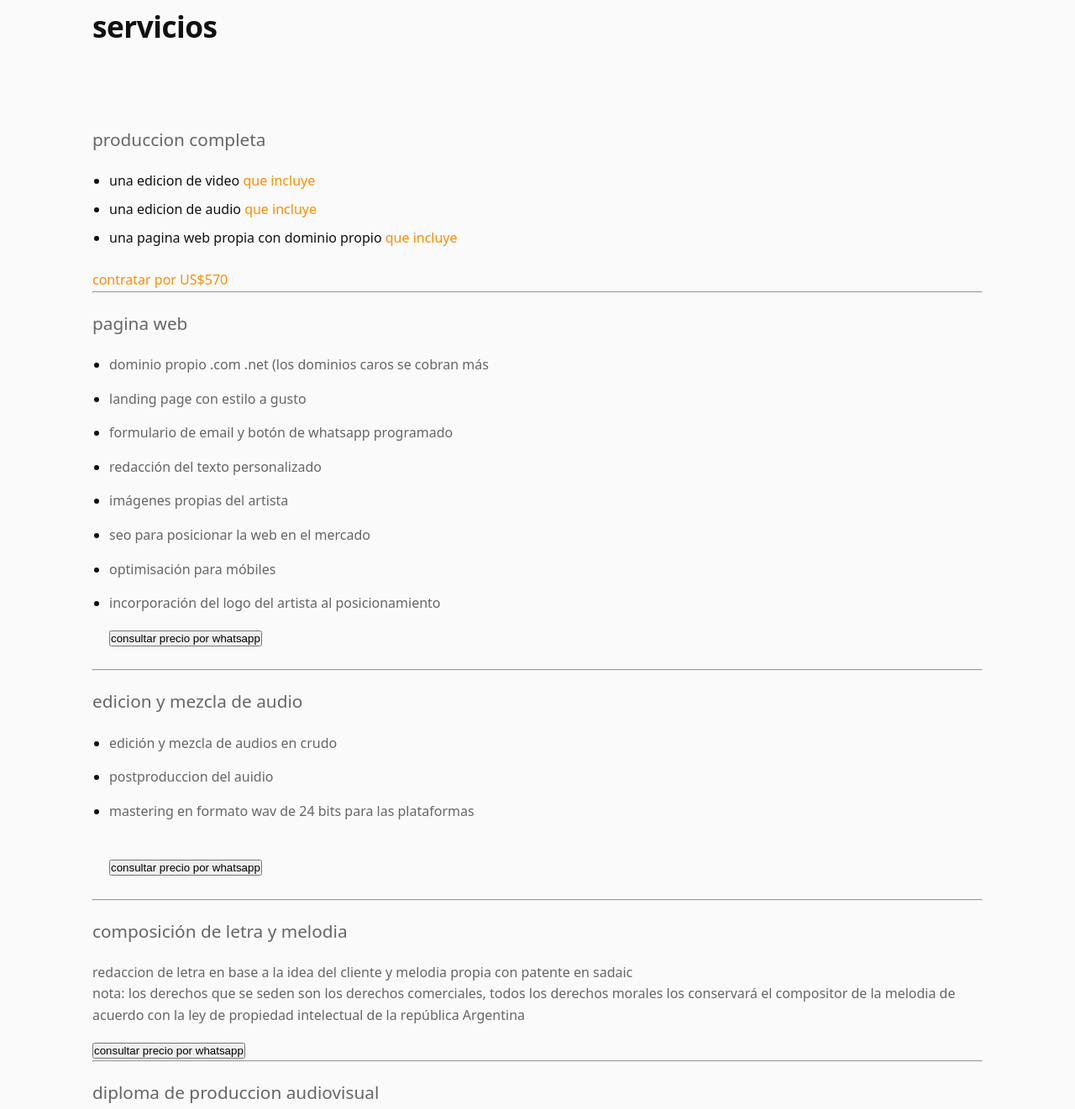
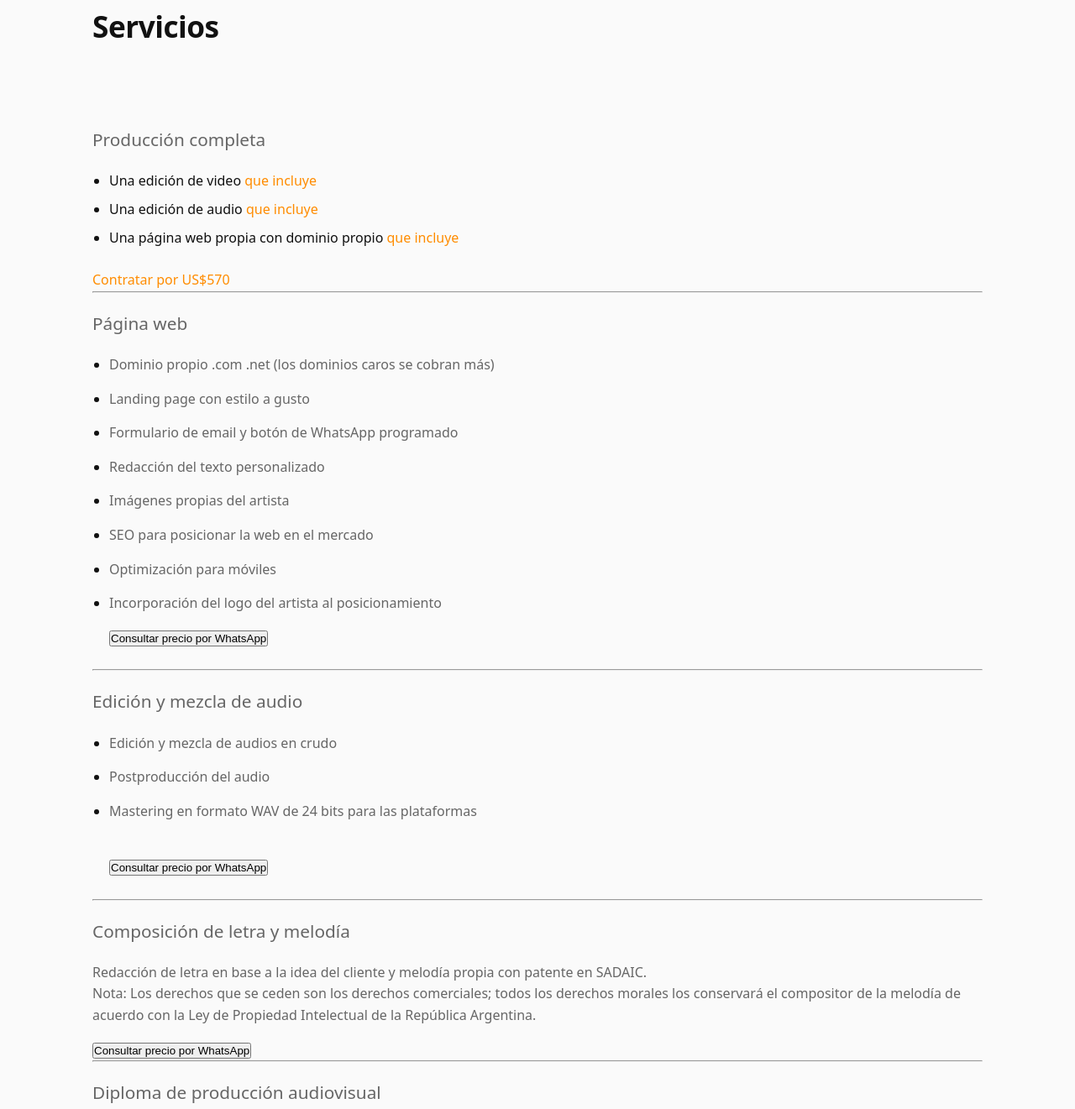
Before and after one commit to fernisauriorex-create/Elchinoenriqueproducciones.site, a plain HTML site: page servicios.html in a window 1280 px wide. Shown: the part 69-1390 px from the top of the page at 84% size. Drawn offline with nearby package versions, Linux system fonts and the light colour scheme; a web font is replaced by a local one.

Commit message:
Update text formatting and capitalization in servicios.html

```diff
--- a/servicios.html
+++ b/servicios.html
@@ -15,58 +15,58 @@
     <span class="material-symbols-outlined">
 <a href="menu.html">menu</a>
 </span>
-<h1>servicios</h1>
-   <br>
-   <br>
- <h2>produccion completa</h2>
+<h1>Servicios</h1>
+    <br>
+    <br>
+ <h2>Producción completa</h2>
  <div>
     <ul>
-        <li>una edicion de video <a href="video.html">que incluye</a></li>
-        <li>una edicion de audio <a href="audio.html">que incluye</a></li>
-        <li>una pagina web propia con dominio propio <a href="web.html">que incluye</a></li>
+        <li>Una edición de video <a href="video.html">que incluye</a></li>
+        <li>Una edición de audio <a href="audio.html">que incluye</a></li>
+        <li>Una página web propia con dominio propio <a href="web.html">que incluye</a></li>
     </ul>
-    <a href="contrato.html">contratar por US$570</a>
+    <a href="contrato.html">Contratar por US$570</a>
 </div>
     <hr>
-    <h2>pagina web</h2>
+    <h2>Página web</h2>
     <ul>
-        <li><p>dominio propio .com .net (los dominios caros se cobran más</p></li>
-        <li><p>landing page con estilo a gusto</p></li>
-        <li><p>formulario de email y botón de whatsapp programado </p></li>
-        <li><p>redacción del texto personalizado</p></li>
-        <li><p>imágenes propias del artista</p></li>
-        <li><p>seo para posicionar la web en el mercado</p></li>
-        <li><p>optimisación para móbiles</p></li>
-        <li><p>incorporación del logo del artista al posicionamiento</p></li>
+        <li><p>Dominio propio .com .net (los dominios caros se cobran más)</p></li>
+        <li><p>Landing page con estilo a gusto</p></li>
+        <li><p>Formulario de email y botón de WhatsApp programado </p></li>
+        <li><p>Redacción del texto personalizado</p></li>
+        <li><p>Imágenes propias del artista</p></li>
+        <li><p>SEO para posicionar la web en el mercado</p></li>
+        <li><p>Optimización para móviles</p></li>
+        <li><p>Incorporación del logo del artista al posicionamiento</p></li>
 
-        <a href="https://wa.me/543765381703?text=hola,%20quiero%20contratar%20la%20pagina%20web" target="_blank"><button>consultar precio por whatsapp</button></a>
+        <a href="https://wa.me/543765381703?text=hola,%20quiero%20contratar%20la%20pagina%20web" target="_blank"><button>Consultar precio por WhatsApp</button></a>
     </ul>
     <hr>
-    <h2>edicion y mezcla de audio</h2>
+    <h2>Edición y mezcla de audio</h2>
     <ul>
-        <li><p>edición y mezcla de audios en crudo</p></li>
-        <li><p>postproduccion del auidio</p></li>
-        <li><p>mastering en formato wav de 24 bits para las plataformas</p></li>
+        <li><p>Edición y mezcla de audios en crudo</p></li>
+        <li><p>Postproducción del audio</p></li>
+        <li><p>Mastering en formato WAV de 24 bits para las plataformas</p></li>
         <br>
-        <a href="https://wa.me/543765381703?text=hola,%20quiero%20contratar%20audio" target="_blank"><button>consultar precio por whatsapp</button></a>
+        <a href="https://wa.me/543765381703?text=hola,%20quiero%20contratar%20audio" target="_blank"><button>Consultar precio por WhatsApp</button></a>
 
     </ul>
     <hr>
-    <h2>composición de letra y melodia</h2>
-    <p>redaccion de letra en base a la idea del cliente y melodia propia con patente en sadaic
+    <h2>Composición de letra y melodía</h2>
+    <p>Redacción de letra en base a la idea del cliente y melodía propia con patente en SADAIC.
 
         <br>
-    nota: los derechos que se seden son los derechos comerciales, todos los derechos morales los conservará el compositor de la melodia de acuerdo con la ley de propiedad intelectual de la república Argentina
+    Nota: Los derechos que se ceden son los derechos comerciales; todos los derechos morales los conservará el compositor de la melodía de acuerdo con la Ley de Propiedad Intelectual de la República Argentina.
     </p>
-    <a href="https://wa.me/543765381703?text=hola,%20quiero%20contratar%20composicion" target="_blank"><button>consultar precio por whatsapp</button></a>
+    <a href="https://wa.me/543765381703?text=hola,%20quiero%20contratar%20composicion" target="_blank"><button>Consultar precio por WhatsApp</button></a>
     <hr>
-    <h2>diploma de produccion audiovisual</h2>
+    <h2>Diploma de producción audiovisual</h2>
     <img src="productor.png" width="200px" height="300px">
     <br>
-   <h2>avances de otros trabajos</h2>
+   <h2>Avances de otros trabajos</h2>
    <img src="mara.png">
    <br>
-   <h2>distribuciones anteriores</h2>
-   <a href="https://open.spotify.com/intl-es/album/7MdHRVFBRhJveGh3Q3naXo?si=i6nIuMkYQo2VpP6n8jfuXQ">de Argentina al mundo spotify y 250 plataformas  </a>
+   <h2>Distribuciones anteriores</h2>
+   <a href="https://open.spotify.com/intl-es/album/7MdHRVFBRhJveGh3Q3naXo?si=i6nIuMkYQo2VpP6n8jfuXQ">De Argentina al mundo: Spotify y 250 plataformas </a>
 </body>
 </html>
```
